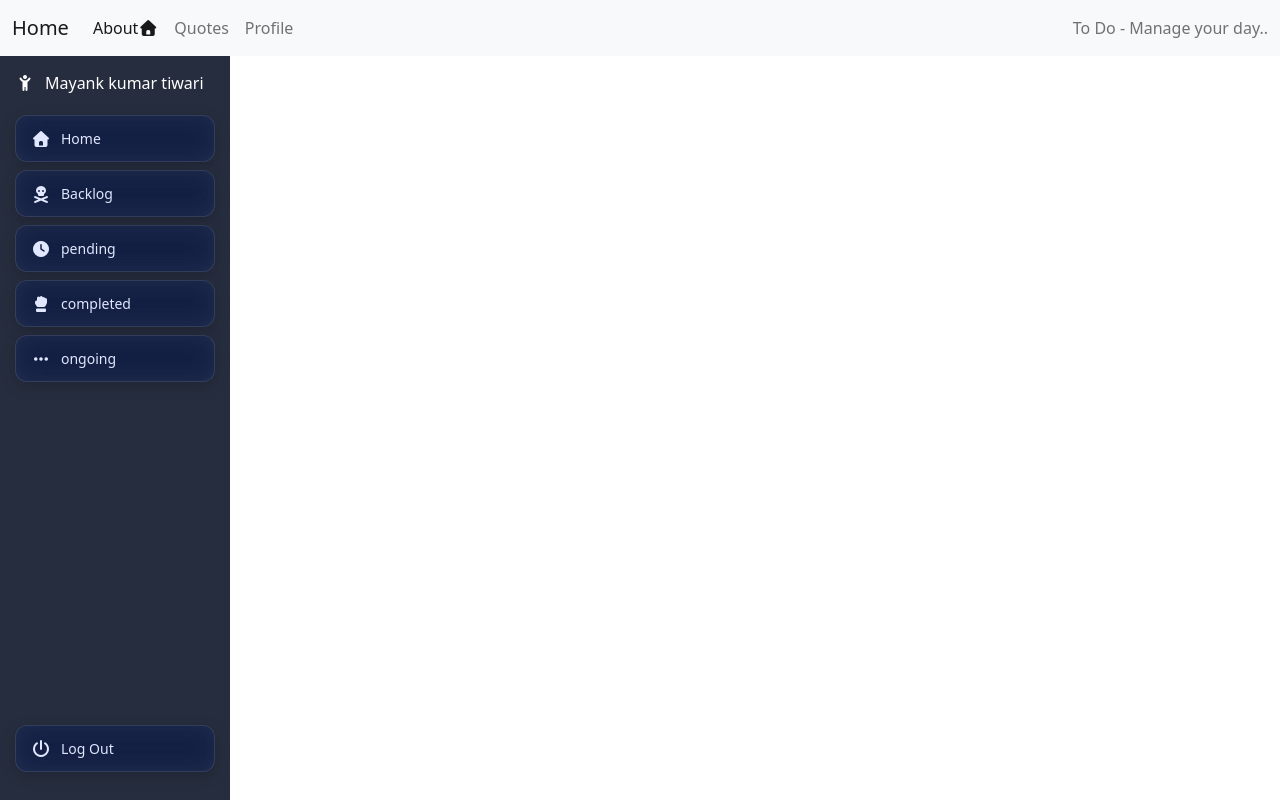
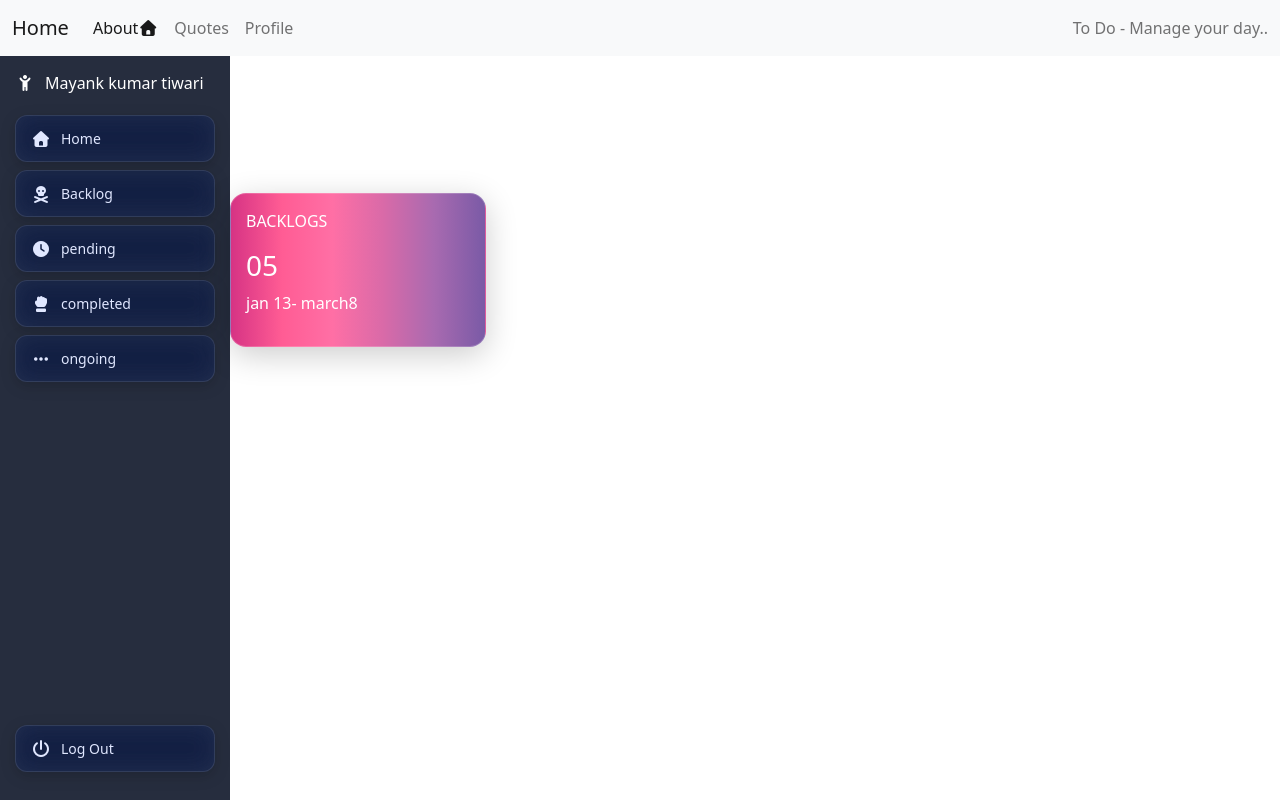
Before and after one commit to novakit7/project01, a React (Vite) app in the folder client/: page / in a window 1280 px wide. Shown: the top 800 px of the page. Built offline with nearby package versions, Linux system fonts and the light colour scheme.

Commit message:
home if changed

```diff
--- a/client/src/App.css
+++ b/client/src/App.css
@@ -6,6 +6,7 @@
     backdrop-filter: blur(10px);
     padding: 15px;
     color: white;
+    display: inline-block;
 }
 
 /* Profile */
@@ -72,29 +73,8 @@
     bottom: 20px;
     width: 200px;
 }
-/* .f-box{
 
-    padding-left: 5px;
-    padding-right: 5px;
-
-    display: flex;
-    justify-content: space-between;
-
-
-}
-.f-container {
-    background-color: yellow;
-    height: 50px;
-}
-#back{
-    position: fixed;
-    left: 50vw;
-}
-.f-mid{
-    position: fixed;
-    left: 50vw;
-} */
-
+    /* Footer css */
 
 .footer {
   background-color: #1e1e2f;
@@ -140,3 +120,45 @@
   padding-top: 10px;
   font-size: 14px;
 }
+
+
+/*
+    HOME PAGE CSS */
+    .h-main{
+    display: inline-block;
+    }
+    /* .h-backlog{
+
+       width: 20vw;
+    min-height: 120px;
+    padding: 15px;
+    border-radius: 12px;
+    color: white;
+
+ background: linear-gradient(-90deg, #ff9ecf, #ff6fa5, #ff4f8b, #d63384);
+    } */
+     .h-backlog {
+    width: 20vw;
+    min-height: 120px;
+    padding: 15px;
+    border-radius: 16px;
+background: linear-gradient(
+  -90deg,
+  #7a5aa6 0%,
+  #a86ab0 20%,
+  #d96aa8 40%,
+  #ff6fa5 60%,
+  #ff5c94 80%,
+  #d63384 100%
+);
+
+
+    backdrop-filter: blur(12px);
+    -webkit-backdrop-filter: blur(12px);
+
+    border: 1px solid rgba(255, 255, 255, 0.2);
+
+    box-shadow: 0 8px 32px rgba(0, 0, 0, 0.2);
+
+    color: white;
+}
--- a/client/src/components/Home.jsx
+++ b/client/src/components/Home.jsx
@@ -1,9 +1,28 @@
 import React from 'react'
-
+import '../App.css'
 export default function Home() {
   return (
-    <div>
-      thsi is home
+    <div className="h-main">
+      {/* top of home main */}
+     <div className="h-top">
+      <div className="h-backlog">
+        <p> BACKLOGS </p>
+        <span className="h-backcounts">
+          <h3>05</h3>
+          <p>jan 13- march8</p>
+        </span>
+        <span className="h-backlogimage"></span>
+
+      </div>
+      <div className="h-pending"></div>
+      <div className="h-complete"></div>
+      <div className="h-ongoing"></div>
+     </div>
+      {/* middle of home */}
+      <div className="h-main">
+
+      </div>
+      {/* end of home */}
     </div>
   )
 }
```
